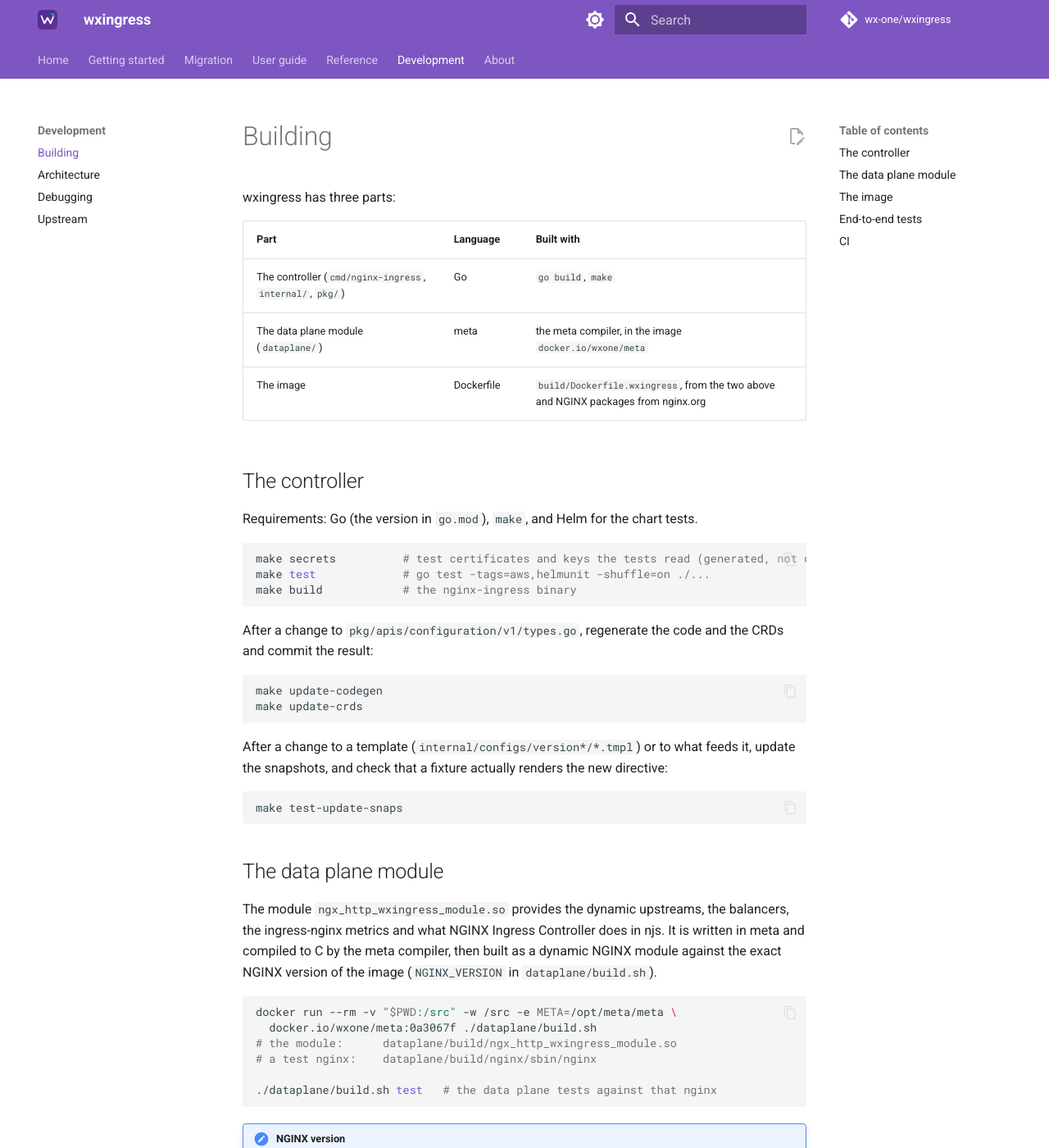
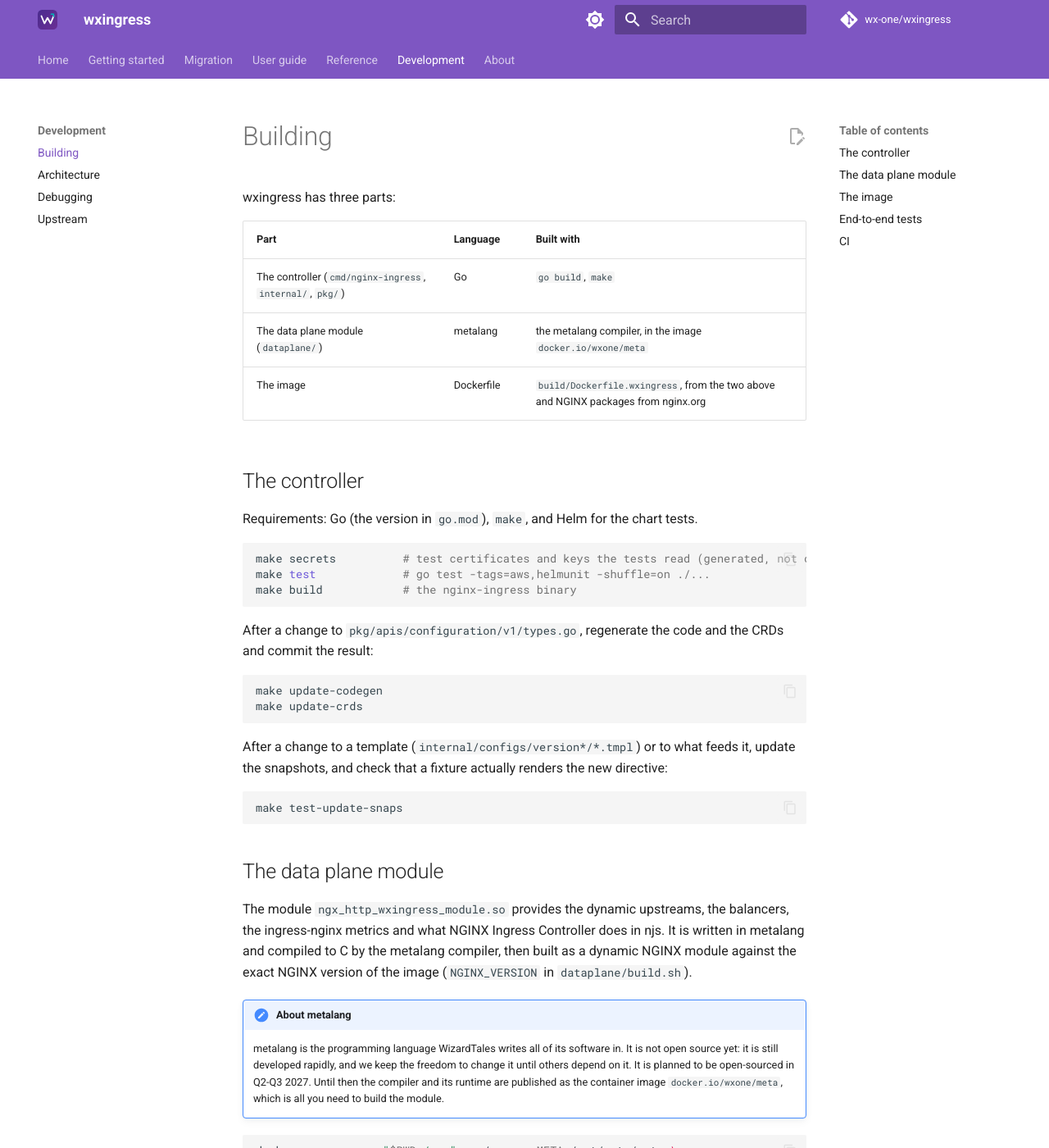
Before and after one commit to wx-one/wxingress, an MkDocs documentation site: the page built from docs/developer/building.md, in a window 1280 px wide and 1400 px high. Shown: the whole window at 82% size. Built offline with MkDocs 1.6.1 and Material for MkDocs 9.7.7, drawn with Linux system fonts in a browser that asks for light colours; comment, search, counter and statistics services are not loaded; some of the changed text lies outside the part shown.

Commit message:
fix: -log-format in any case: validation took JSON and the logger then wrote glog, it compares the lower-cased format now; docs: the data plane's language is metalang, not open source yet and planned to be in Q2-Q3 2027 (NOTICE, building, CI); the Gateway API is tested against the conformance suite but not yet in production

````diff
--- a/docs/developer/building.md
+++ b/docs/developer/building.md
@@ -5,7 +5,7 @@ wxingress has three parts:
 | Part | Language | Built with |
 |---|---|---|
 | The controller (`cmd/nginx-ingress`, `internal/`, `pkg/`) | Go | `go build`, `make` |
-| The data plane module (`dataplane/`) | meta | the meta compiler, in the image `docker.io/wxone/meta` |
+| The data plane module (`dataplane/`) | metalang | the metalang compiler, in the image `docker.io/wxone/meta` |
 | The image | Dockerfile | `build/Dockerfile.wxingress`, from the two above and NGINX packages from nginx.org |
 
 ## The controller
@@ -36,9 +36,15 @@ make test-update-snaps
 ## The data plane module
 
 The module `ngx_http_wxingress_module.so` provides the dynamic upstreams, the balancers, the
-ingress-nginx metrics and what NGINX Ingress Controller does in njs. It is written in meta and compiled to C
-by the meta compiler, then built as a dynamic NGINX module against the exact NGINX version of the image
-(`NGINX_VERSION` in `dataplane/build.sh`).
+ingress-nginx metrics and what NGINX Ingress Controller does in njs. It is written in metalang and compiled
+to C by the metalang compiler, then built as a dynamic NGINX module against the exact NGINX version of the
+image (`NGINX_VERSION` in `dataplane/build.sh`).
+
+!!! note "About metalang"
+    metalang is the programming language WizardTales writes all of its software in. It is not open source
+    yet: it is still developed rapidly, and we keep the freedom to change it until others depend on it. It
+    is planned to be open-sourced in Q2-Q3 2027. Until then the compiler and its runtime are published as
+    the container image `docker.io/wxone/meta`, which is all you need to build the module.
 
 ```sh
 docker run --rm -v "$PWD:/src" -w /src -e META=/opt/meta/meta \
@@ -82,7 +88,7 @@ The scripts in `dataplane/e2e/` run against a kind cluster and need Docker, kind
 ## CI
 
 `.github/workflows/ci.yml` runs the Go tests, builds the controller, builds and tests the data plane
-module in the meta image, and lints the chart, on every push and pull request.
+module with the metalang compiler, and lints the chart, on every push and pull request.
 `.github/workflows/release.yml` runs on tags `v*`, builds the image and pushes it to
 `ghcr.io/wx-one/wxingress`, pushes the chart to `oci://ghcr.io/wx-one/charts`, and creates a GitHub
 release.
````
Also changed, not shown: README.md (+2 -1 lines), docs/index.md (+2 -2 lines), docs/migration/alternatives.md (+2 -1 lines), docs/user-guide/gateway-api.md (+5 -0 lines), 8 other files.
